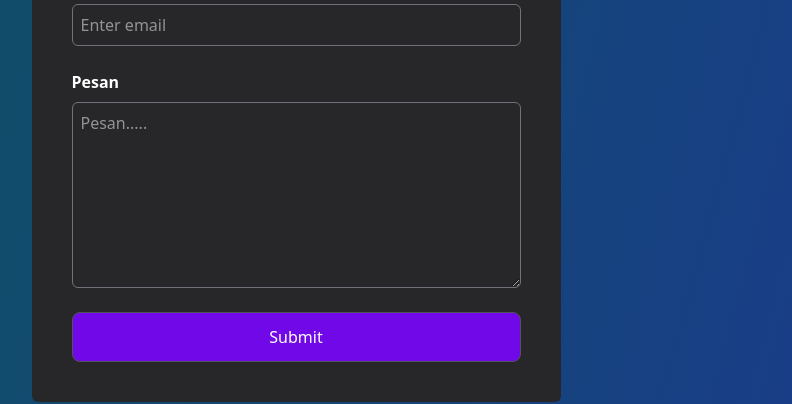
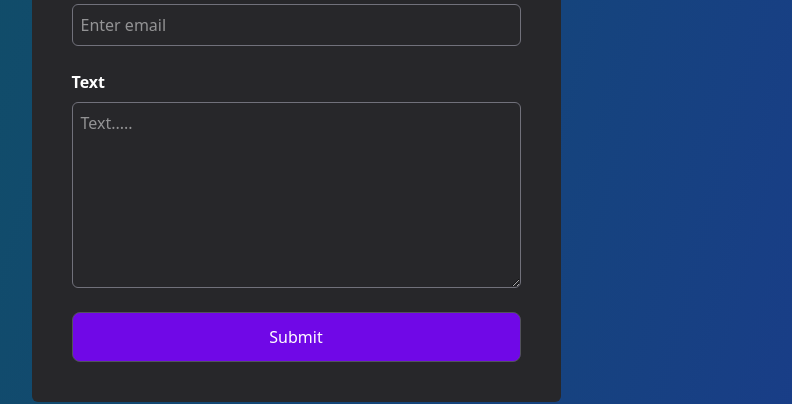
Before and after one commit to sukacode/elangmarine, a React (Vite) app: page / in a window 1280 px wide. Shown: the part 4041-4445 px from the top of the page, without its empty margins (344-1136 px from the left). Built offline with nearby package versions, Linux system fonts and the light colour scheme.

Commit message:
update: contact

```diff
--- a/src/App.jsx
+++ b/src/App.jsx
@@ -349,14 +349,14 @@ function App() {
             </div>
             <div className="flex flex-col gap-2">
               <label htmlFor="pesan" className="font-semibold">
-                Pesan
+                Text
               </label>
               <textarea
                 name="pesan"
                 id="pesan"
                 cols="45"
                 rows="7"
-                placeholder="Pesan....."
+                placeholder="Text....."
                 className="border border-zinc-500 p-2 rounded-md"
                 required
               ></textarea>
```
